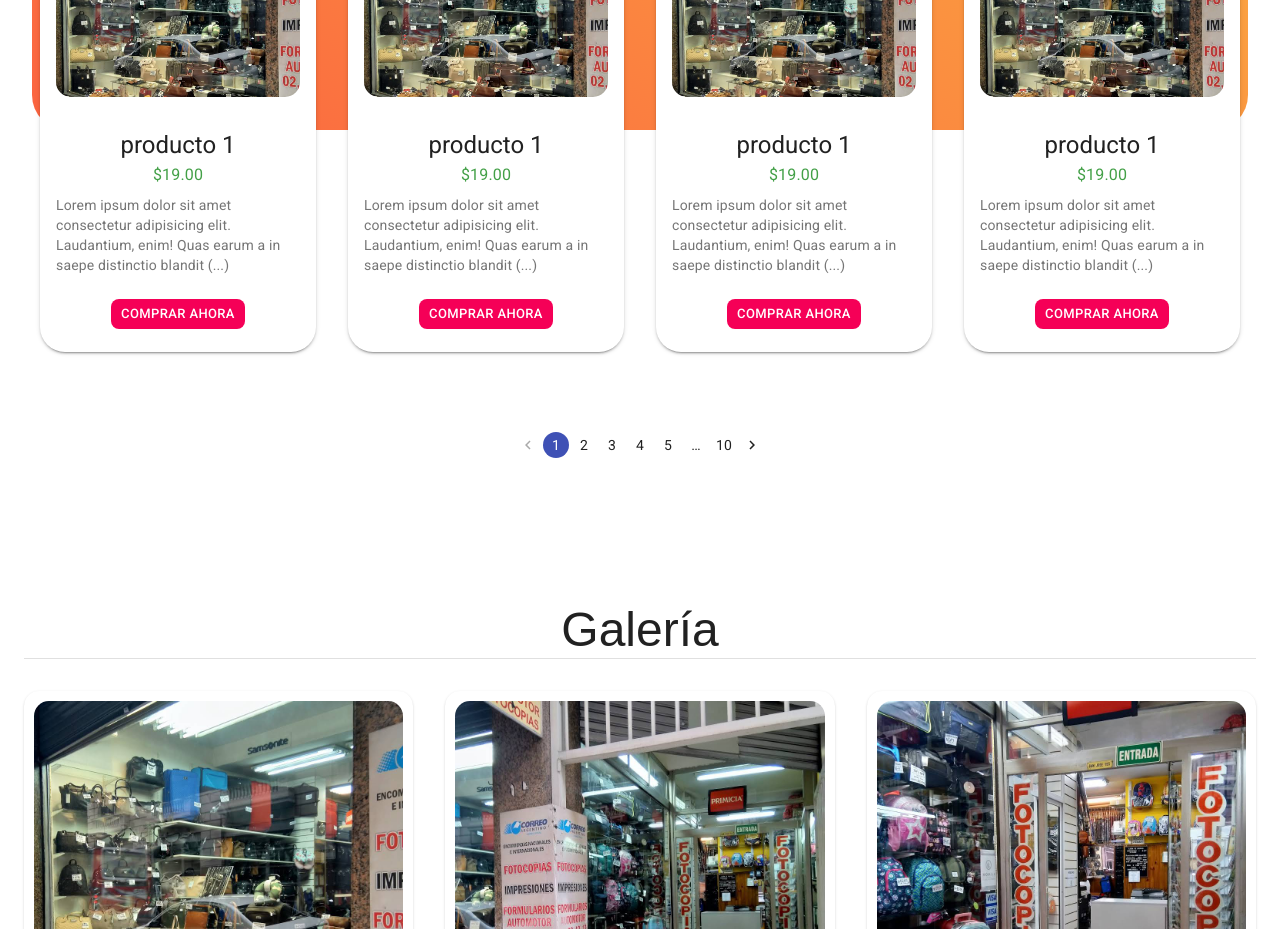
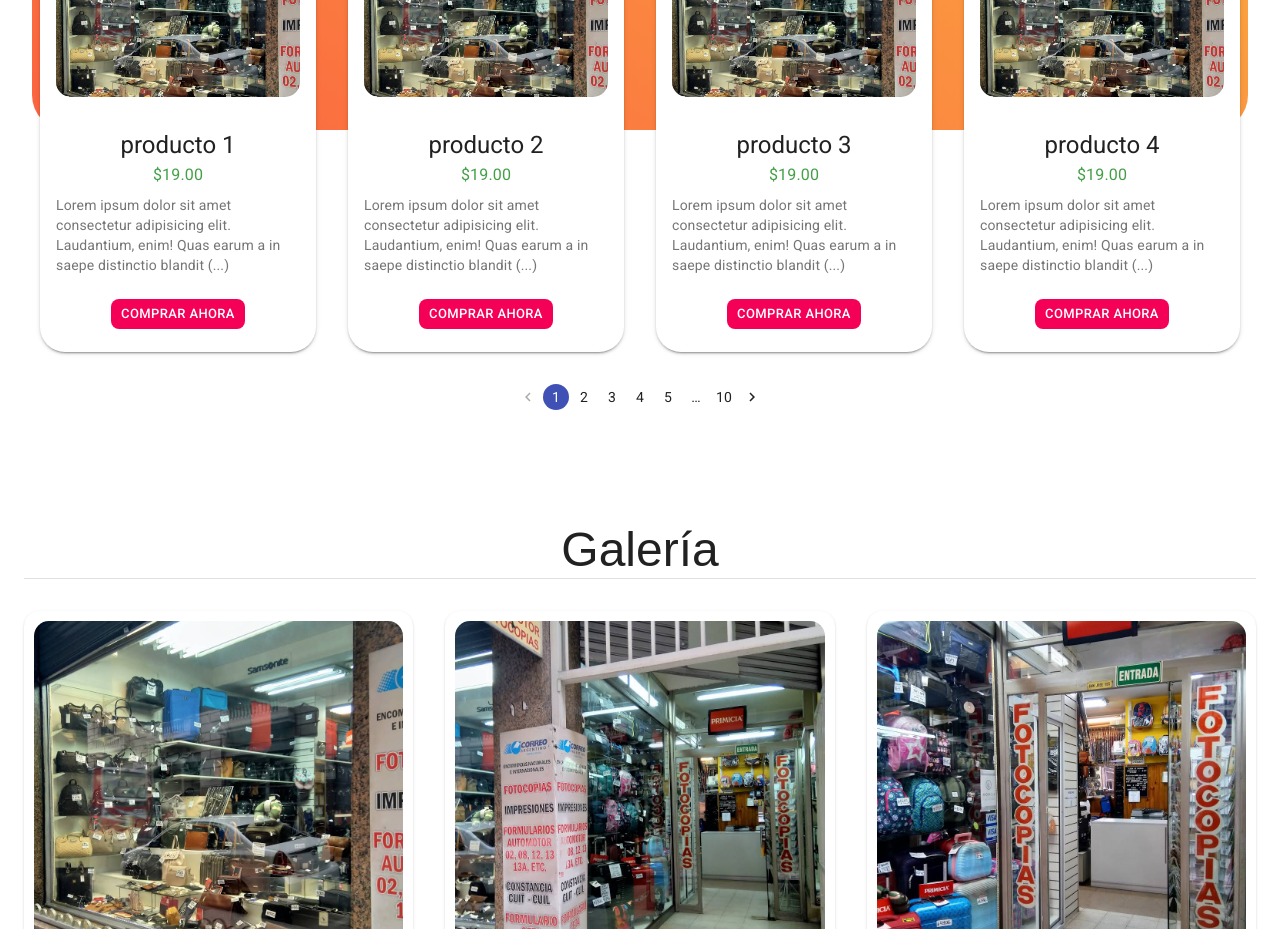
Before and after one commit to TheMrCorvy/Marroquineria-Stallion, a Next.js app: page / in a window 1280 px wide. Shown: the part 1280-2209 px from the top of the page. Built offline with nearby package versions, Linux system fonts and the light colour scheme.

Commit message:
small changes

```diff
--- a/src/components/ListProductsSection.tsx
+++ b/src/components/ListProductsSection.tsx
@@ -73,7 +73,7 @@ const useStyles = makeStyles((theme: Theme) =>
 			paddingRight: 10,
 
 			[theme.breakpoints.down("sm")]: {
-				height: "65vh",
+				height: "67vh",
 				overflowX: "scroll",
 				display: "flex",
 				marginTop: 5,
@@ -82,11 +82,11 @@ const useStyles = makeStyles((theme: Theme) =>
 				justifyContent: "space-between",
 				paddingRight: 0,
 				boxShadow: "inset 0 0 10px #000000",
+				borderRadius: 8,
 			},
 		},
 		pagination: {
-			marginBottom: "5rem",
-			marginTop: "3rem",
+			marginBottom: "3rem",
 		},
 		scrollBtn: {
 			boxShadow: "none",
@@ -251,7 +251,7 @@ const apiProducts: ProductCardProps[] = [
 	},
 	{
 		id: 1,
-		title: "producto 1",
+		title: "producto 2",
 		description:
 			"Lorem ipsum dolor sit amet consectetur adipisicing elit. Laudantium, enim! Quas earum a in saepe distinctio blanditiis dolorem voluptates sed ex sunt. Magni doloribus deserunt iste natus harum consequatur amet?",
 		price: "19.00",
@@ -259,7 +259,7 @@ const apiProducts: ProductCardProps[] = [
 	},
 	{
 		id: 1,
-		title: "producto 1",
+		title: "producto 3",
 		description:
 			"Lorem ipsum dolor sit amet consectetur adipisicing elit. Laudantium, enim! Quas earum a in saepe distinctio blanditiis dolorem voluptates sed ex sunt. Magni doloribus deserunt iste natus harum consequatur amet?",
 		price: "19.00",
@@ -267,7 +267,7 @@ const apiProducts: ProductCardProps[] = [
 	},
 	{
 		id: 1,
-		title: "producto 1",
+		title: "producto 4",
 		description:
 			"Lorem ipsum dolor sit amet consectetur adipisicing elit. Laudantium, enim! Quas earum a in saepe distinctio blanditiis dolorem voluptates sed ex sunt. Magni doloribus deserunt iste natus harum consequatur amet?",
 		price: "19.00",
--- a/src/components/ProductCard.tsx
+++ b/src/components/ProductCard.tsx
@@ -38,8 +38,8 @@ const useStyles = makeStyles((theme: Theme) =>
 				width: "30vw",
 			},
 			[theme.breakpoints.down("xs")]: {
-				width: "20rem",
-				maxWidth: "83vw",
+				width: "25rem",
+				maxWidth: "85vw",
 				maxHeight: "65vh",
 			},
 		},
```
